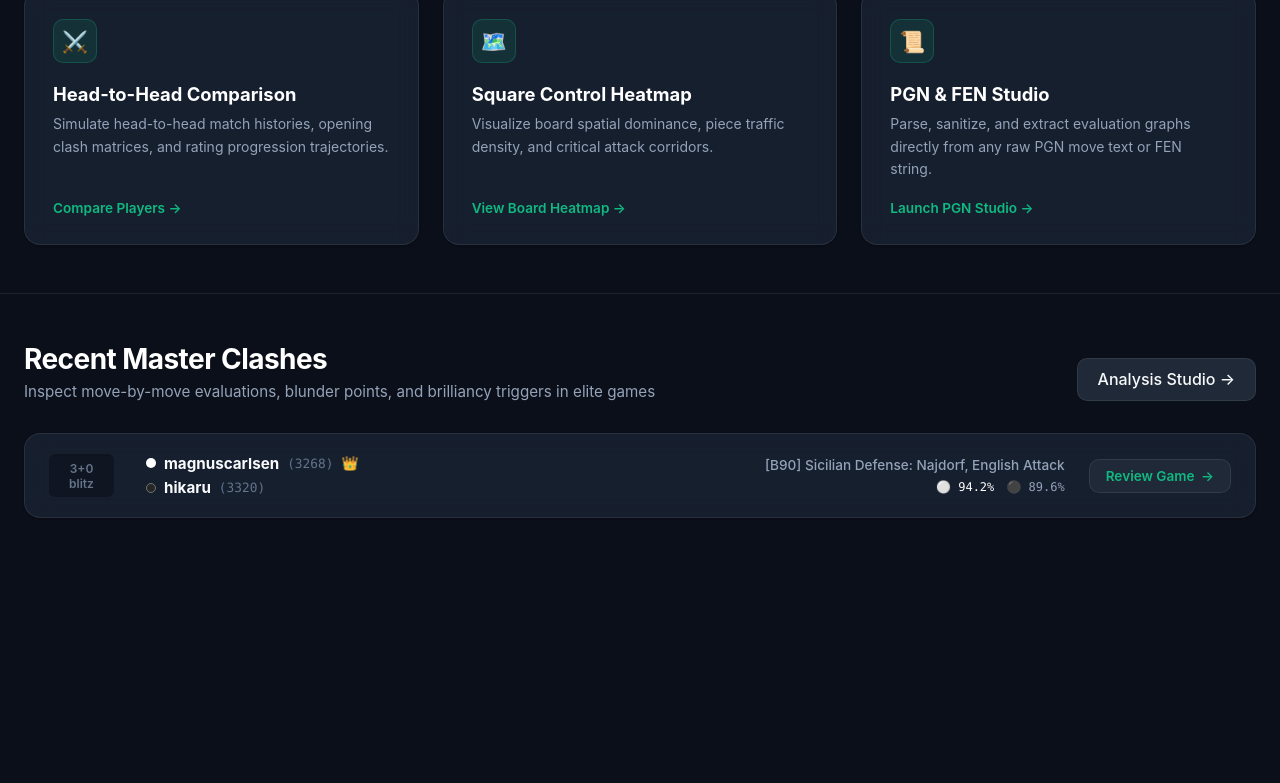
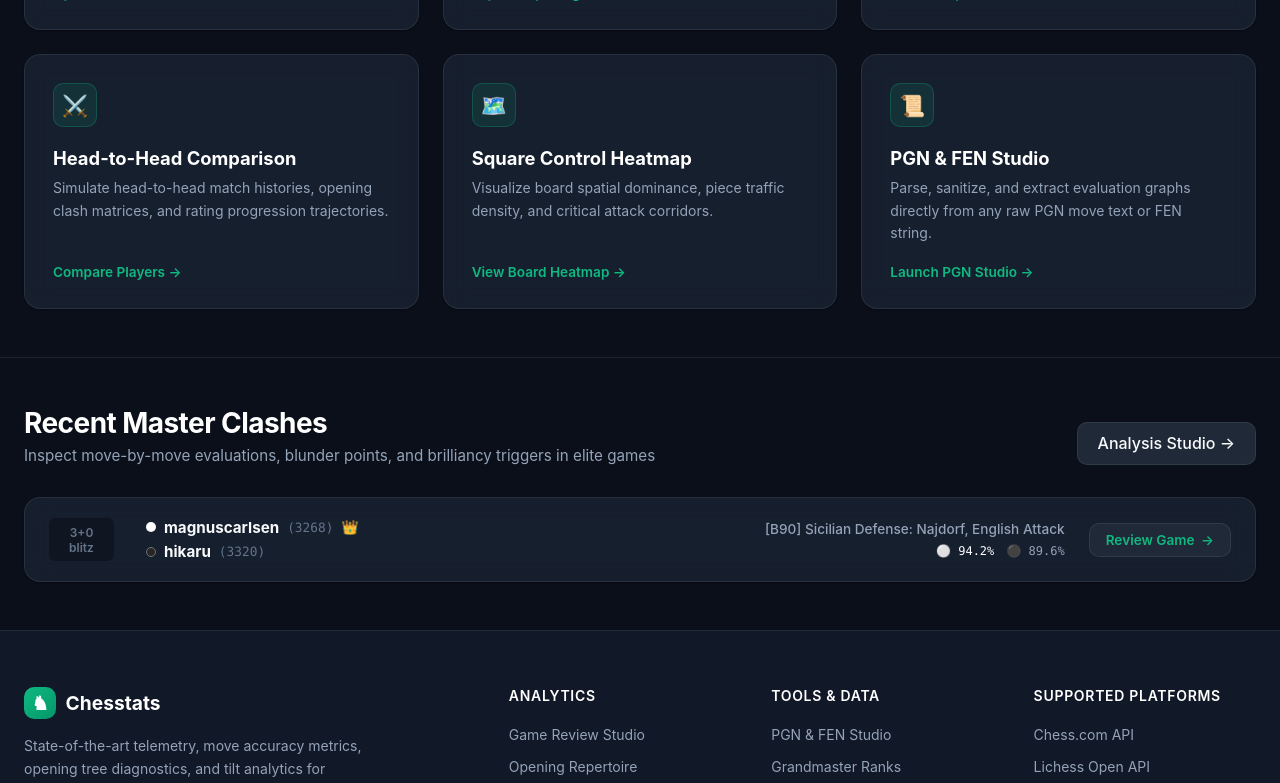
Before and after one commit to pranav718/chesstats, a Next.js app: page / in a window 1280 px wide. Shown: the part 2000-2783 px from the top of the page. Before the commit the page ends 2566 px from the top, so only its background shows below. Built offline with nearby package versions, Linux system fonts and the light colour scheme.

Commit message:
feat(layout): configure OpenGraph metadata, title branding and persistent navigation shells

```diff
--- a/src/app/layout.tsx
+++ b/src/app/layout.tsx
@@ -1,26 +1,34 @@
-import type { Metadata } from "next";
-import { Geist, Geist_Mono } from "next/font/google";
-import "./globals.css";
-
-const geistSans = Geist({
-  variable: "--font-geist-sans",
-  subsets: ["latin"],
-});
-
-const geistMono = Geist_Mono({
-  variable: "--font-geist-mono",
-  subsets: ["latin"],
-});
+import type { Metadata } from 'next';
+import './globals.css';
+import { Navbar } from '@/components/Navbar';
+import { Footer } from '@/components/Footer';
 
 export const metadata: Metadata = {
-  title: "Create Next App",
-  description: "Generated by create next app",
+  title: 'Chesstats - Advanced Chess Analytics & Tilt Telemetry',
+  description:
+    'Comprehensive chess analytics, Stockfish move evaluation, ACPL precision metrics, opening repertoire trees, and tilt telemetry for Chess.com and Lichess players.',
+  keywords: ['chess', 'chess stats', 'chess analytics', 'chess accuracy', 'tilt detection', 'lichess', 'chess.com', 'stockfish'],
+  authors: [{ name: 'Chesstats' }],
+  openGraph: {
+    title: 'Chesstats - Advanced Chess Analytics & Tilt Telemetry',
+    description: 'Precision ACPL modeling, opening weaknesses, and real-time game review for competitive chess players.',
+    siteName: 'Chesstats',
+    type: 'website',
+  },
 };
 
-export default function RootLayout({ children }: LayoutProps<"/">) {
+export default function RootLayout({
+  children,
+}: Readonly<{
+  children: React.ReactNode;
+}>) {
   return (
-    <html lang="en" className={`${geistSans.variable} ${geistMono.variable}`}>
-      <body>{children}</body>
+    <html lang="en">
+      <body>
+        <Navbar />
+        {children}
+        <Footer />
+      </body>
     </html>
   );
 }
```
